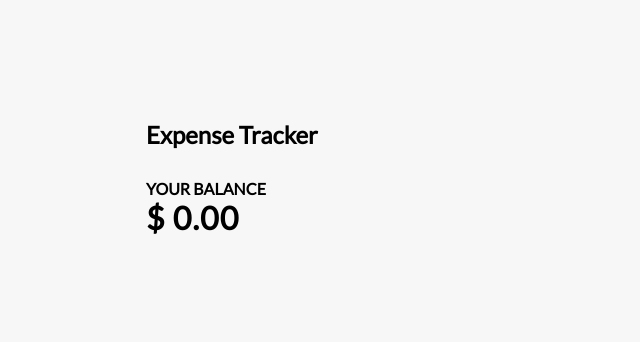
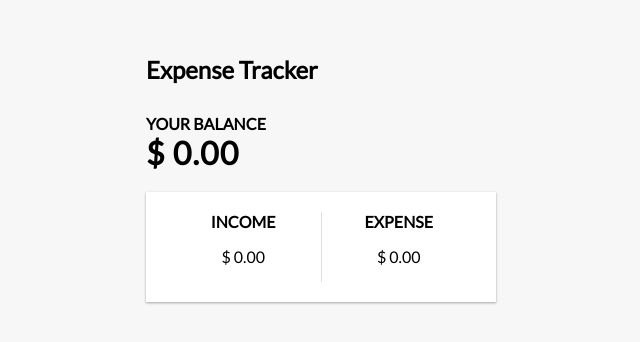
Before and after one commit to julia-grigorenko/expenseTrackerApp, a React (Create React App) app: page / in a window 1280 px wide. Shown: the part 216-558 px from the top of the page, without its empty margins (319-959 px from the left). Built offline with nearby package versions, Linux system fonts and the light colour scheme.

Commit message:
add IncomeExpress.js component with styles

```diff
--- a/src/App.css
+++ b/src/App.css
@@ -39,3 +39,21 @@ h4 {
   margin: 0;
   text-transform: uppercase;
 }
+
+.inc-exp-container {
+  background-color: #fff;
+  box-shadow: var(--box-shadow);
+  padding: 20px;
+  display: flex;
+  justify-content: space-between;
+  margin: 20px 0;
+}
+
+.inc-exp-container > div {
+  flex: 1;
+  text-align: center;
+}
+
+.inc-exp-container > div:first-of-type {
+  border-right: 1px solid #dedede;
+}
--- a/src/App.js
+++ b/src/App.js
@@ -1,6 +1,7 @@
 import React from 'react';
 import { Header } from './components/Header';
 import { Balance } from './components/Balance';
+import { IncomeExpenses } from './components/IncomeExpenses';
 
 import './App.css';
 
@@ -10,6 +11,7 @@ function App() {
       <Header />
       <div className="container">
         <Balance />
+        <IncomeExpenses />
       </div>
     </>
   );
--- /dev/null
+++ b/src/components/IncomeExpenses.js
@@ -0,0 +1,32 @@
+import React, { useContext } from 'react';
+import moneyFormatter from '../helpers.js';
+import { GlobalContext } from '../context/GlobalState';
+
+
+export const IncomeExpenses = () => {
+  const { transactions } = useContext(GlobalContext);
+
+  const amounts = transactions.map(transaction => transaction.amount);
+
+  const income = amounts
+    .filter(item => item > 0)
+    .reduce((acc, item) => (acc += item), 0);
+
+  const expense = (
+    amounts.filter(item => item < 0).reduce((acc, item) => (acc += item), 0) *
+    -1
+  );
+
+  return (
+    <div className="inc-exp-container">
+        <div>
+          <h4>Income</h4>
+  <p className="money plus">{moneyFormatter(income)}</p>
+        </div>
+        <div>
+          <h4>Expense</h4>
+  <p className="money minus">{moneyFormatter(expense)}</p>
+        </div>
+      </div>
+  )
+}
```
